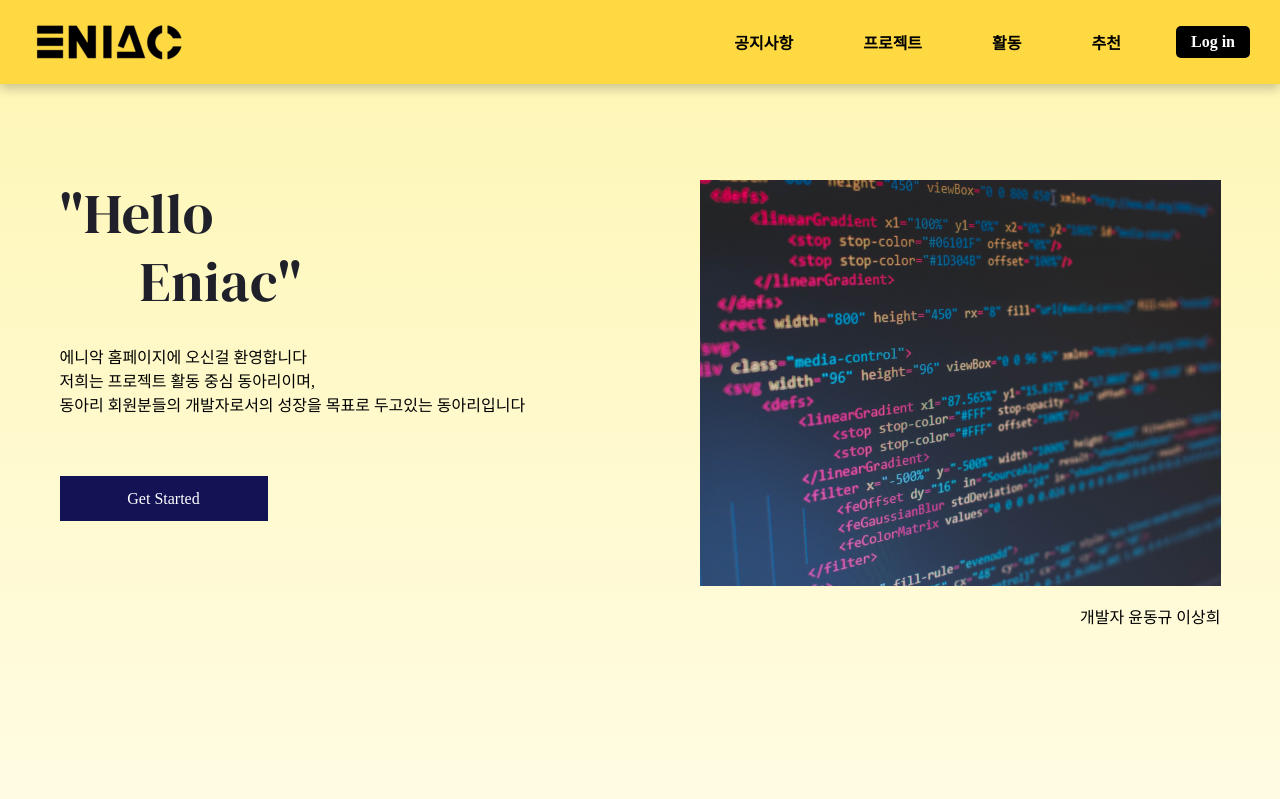
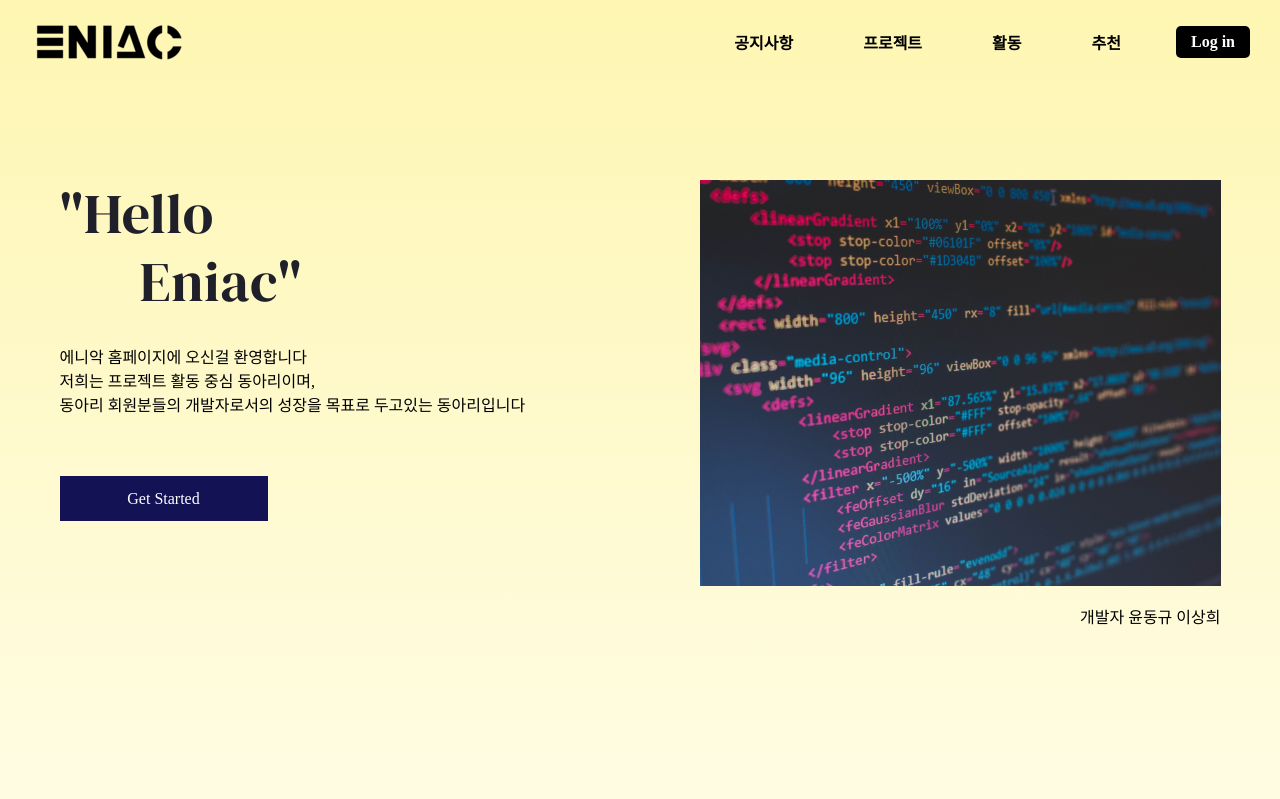
Before and after one commit to sanghee01/eniac-website, a Django app: page / in a window 1280 px wide. Shown: the top 799 px of the page. Run offline with Django 3.2, Linux system fonts and the light colour scheme; data comes from the database, SQL or seed files in the repository; some libraries are stand-ins or nearby versions; some web fonts are replaced.

Commit message:
[feat] 헤더 디자인 수정 - 홈,로그인페이지는 bg-color transparent

```diff
--- a/static/css/components/status-bar.css
+++ b/static/css/components/status-bar.css
@@ -23,6 +23,20 @@ body {
   align-items: center;
   z-index: 1000;
   transition: all 0.3s ease-in-out;
+}
+
+#home-page .status-bar,
+#login-page .status-bar,
+#signup-page .status-bar {
+  background-color: transparent;
+  box-shadow: none;
+}
+#home-page .status-bar.status-bar--dark,
+#login-page .status-bar.status-bar--dark,
+#signup-page .status-bar.status-bar--dark {
+  background-color: #ffd941fb;
+  padding: 10px 25px;
+  box-shadow: 0px 5px 10px rgba(0, 0, 0, 0.2);
 }
 .status-bar.status-bar--dark {
   background-color: #ffd941fb;
--- a/templates/home.html
+++ b/templates/home.html
@@ -1,5 +1,6 @@
 <style></style>
 
+<div id="home-page">
   {% load static %}
   <div class="home-topbox">
     <section class="home-wotd">
@@ -60,3 +61,4 @@
     </section>
     {% include 'partials/footer.html' %}
   </div>
+</div>
```
Lines whose indentation alone changed are shown as unchanged.
